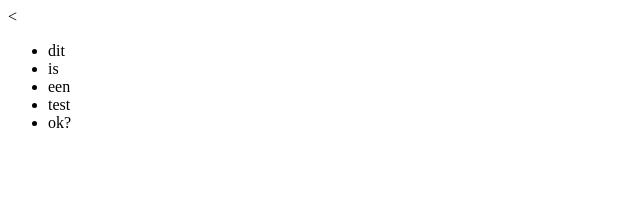
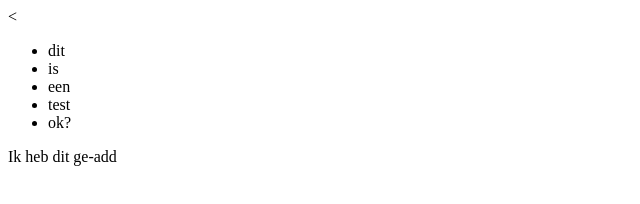
Before and after one commit to rutgerv90/gitRepoTest, a plain HTML site: page index.html in a window 1280 px wide. Shown: the whole page, without its empty margins (0-640 px from the left). Drawn offline with Linux system fonts and the light colour scheme.

Commit message:
added test div to index.html

```diff
--- a/index.html
+++ b/index.html
@@ -13,5 +13,6 @@
 			<li>ok?</li>
 		</ul>
 	</div>
+	<div>Ik heb dit ge-add</div>
 </body>
 </html>
```
